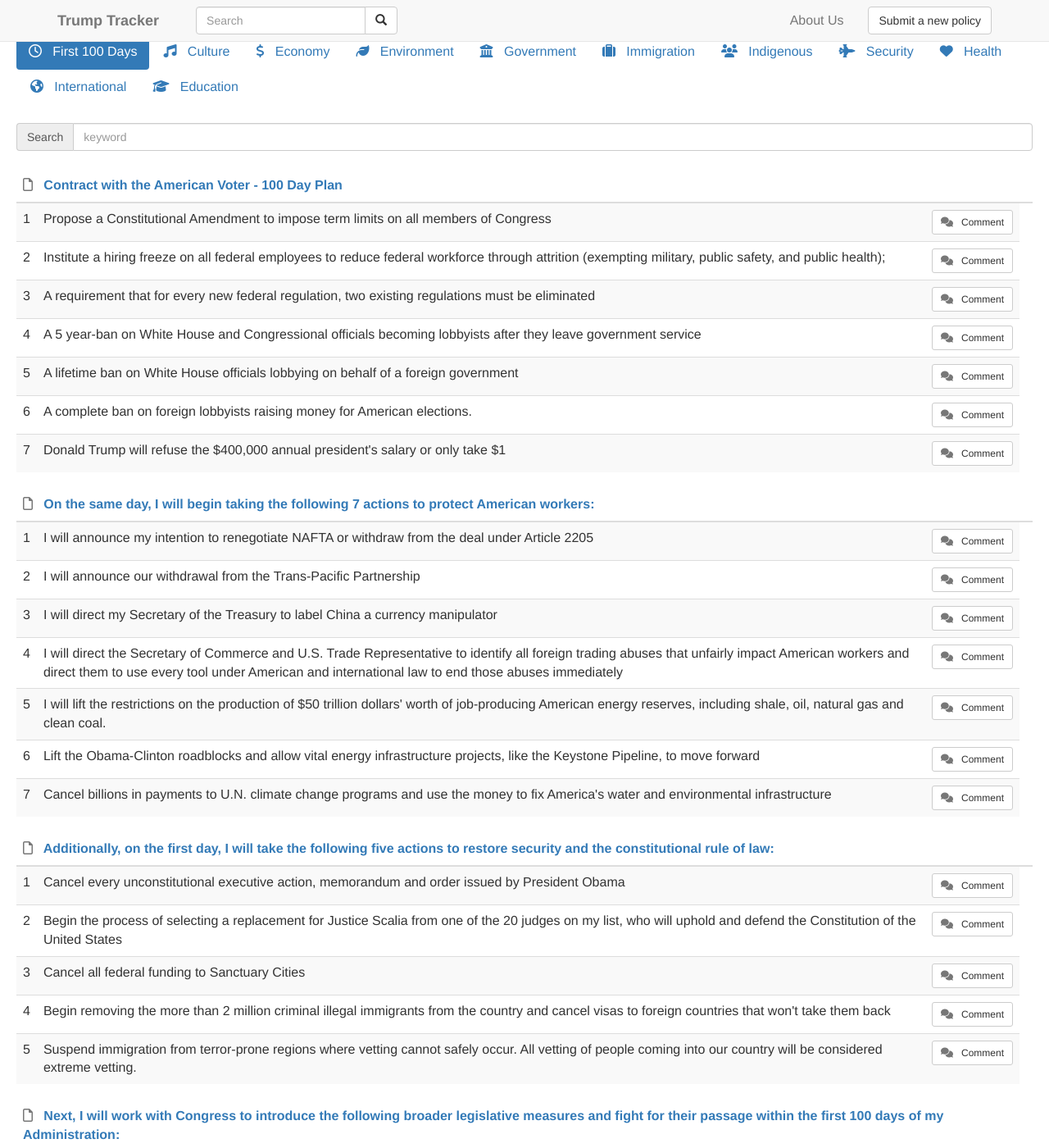
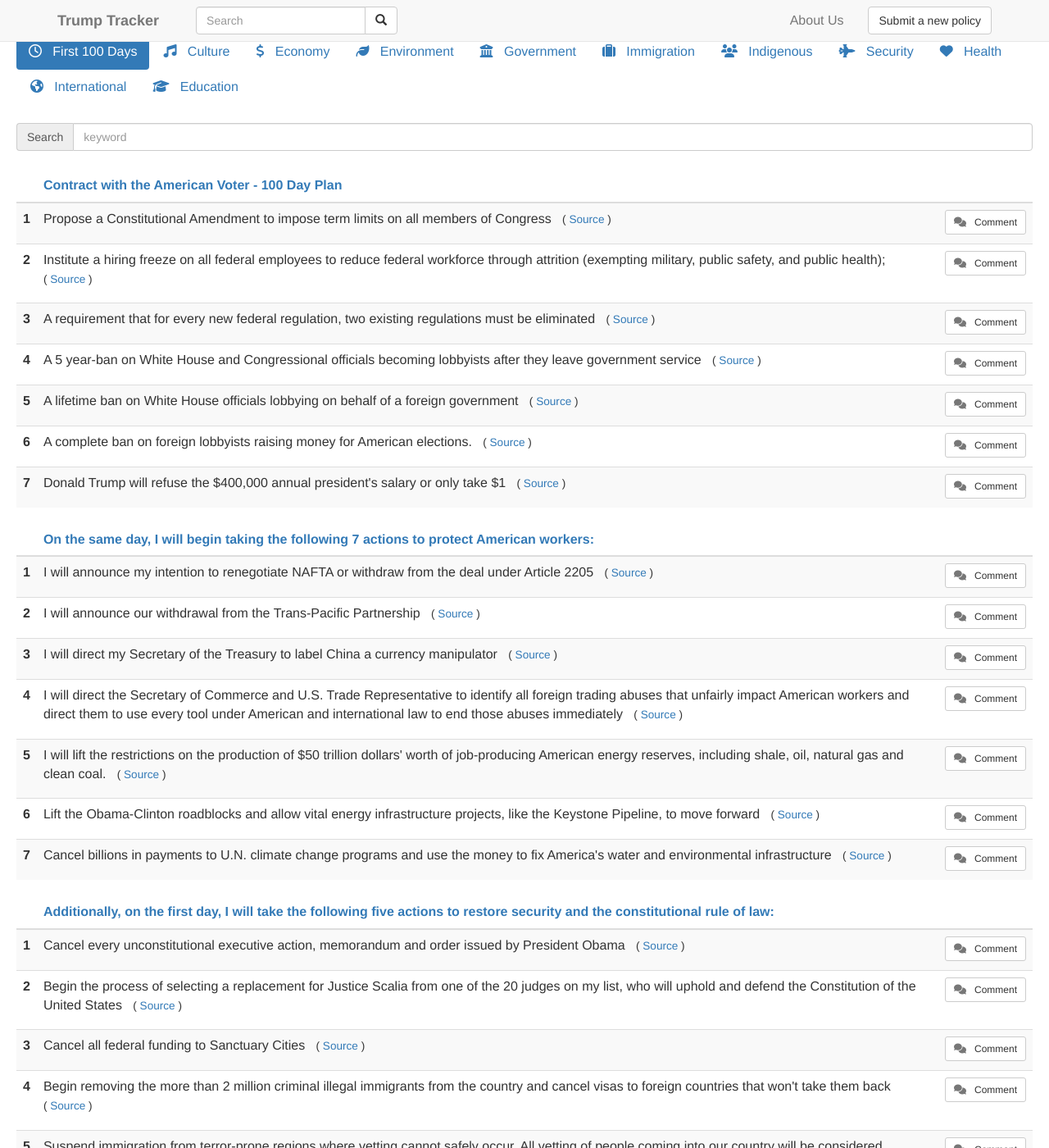
Before and after one commit to TrumpTracker/trumptracker.github.io, a Jekyll site: the page built from index.html, in a window 1280 px wide and 1400 px high, scrolled down 550 px. Shown: the whole window at 82% size. Built offline with Jekyll 4.4.1, drawn with Linux system fonts in a browser that asks for light colours; nearby versions of some CDN libraries; some of the changed text lies outside the part shown.

Commit message:
remove file icon, show source links

```diff
--- a/index.html
+++ b/index.html
@@ -113,21 +113,27 @@
                       <table class="table table-striped">
                         <thead>
                             <tr>
+                                <th></th>
                                 <th colspan="3">
-                                    <i class="fa fa-file-o text-muted"></i>
-                                    &nbsp;
                                     <a href="{{section.link}}">
                                         {{section.header}}
                                     </a>
                                 </th>
-                                <th></th>
                             </tr>
                         </thead>
                         <tbody>
                             {% for point in section.points %}
                             <tr class="{% if point.status == 'broken' %}danger{% endif %} {% if point.status == 'achieved' %}success{% endif %}">
-                                <td>{{forloop.index}}</td>
-                                <td>{{point.text}}</td>
+                                <td>
+                                    <strong>{{ forloop.index }}</strong>
+                                </td>
+                                <td>
+                                    <p>
+                                        {{point.text}}
+                                        &nbsp;
+                                        <small style="white-space: nowrap;">( <a href="{{ point.source }}" target="_blank" rel="nofollow">Source</a> )</small>
+                                    </p>
+                                </td>
                                 <td>
                                     {% if point.comments %}
                                         <a href="{{point.comments}}" target="_blank" rel="nofollow" class="btn btn-default btn-sm">
```
